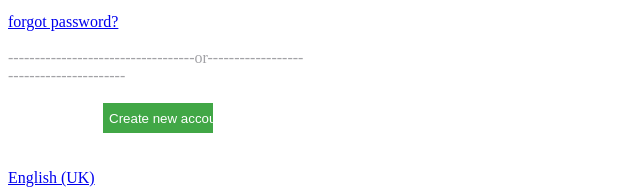
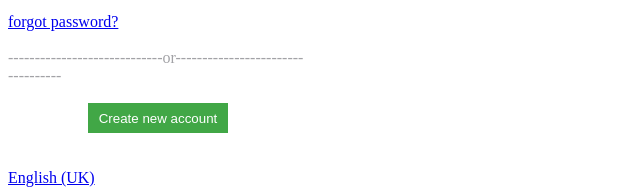
Before and after one commit to Ohanronnie/Facebook-loginpage, a plain HTML site: page index.html in a window 1280 px wide. Shown: the part 282-471 px from the top of the page, without its empty margins (0-640 px from the left). Drawn offline with Linux system fonts and the light colour scheme.

Commit message:
auto publish 1646574005000

```diff
--- a/index.html
+++ b/index.html
@@ -24,7 +24,7 @@
       <a href="http://www.facebook.com/forgotten password">forgot password?</a>
       <br>
       <br>
-      <p1>-----------------------------------or----------------------------------------</p1>
+      <p1>-----------------------------or----------------------------------</p1>
       <br>
       <br>
       <td><input type="button" id="you" name="you" value="Create new account"></td>
@@ -76,7 +76,7 @@ p1 {
   color: #A2A2A6;
 }
 #you {
-  width: 110px;
+  width: 140px;
   height: 30px;
   background-color: #41A746;
   color: white;
```
